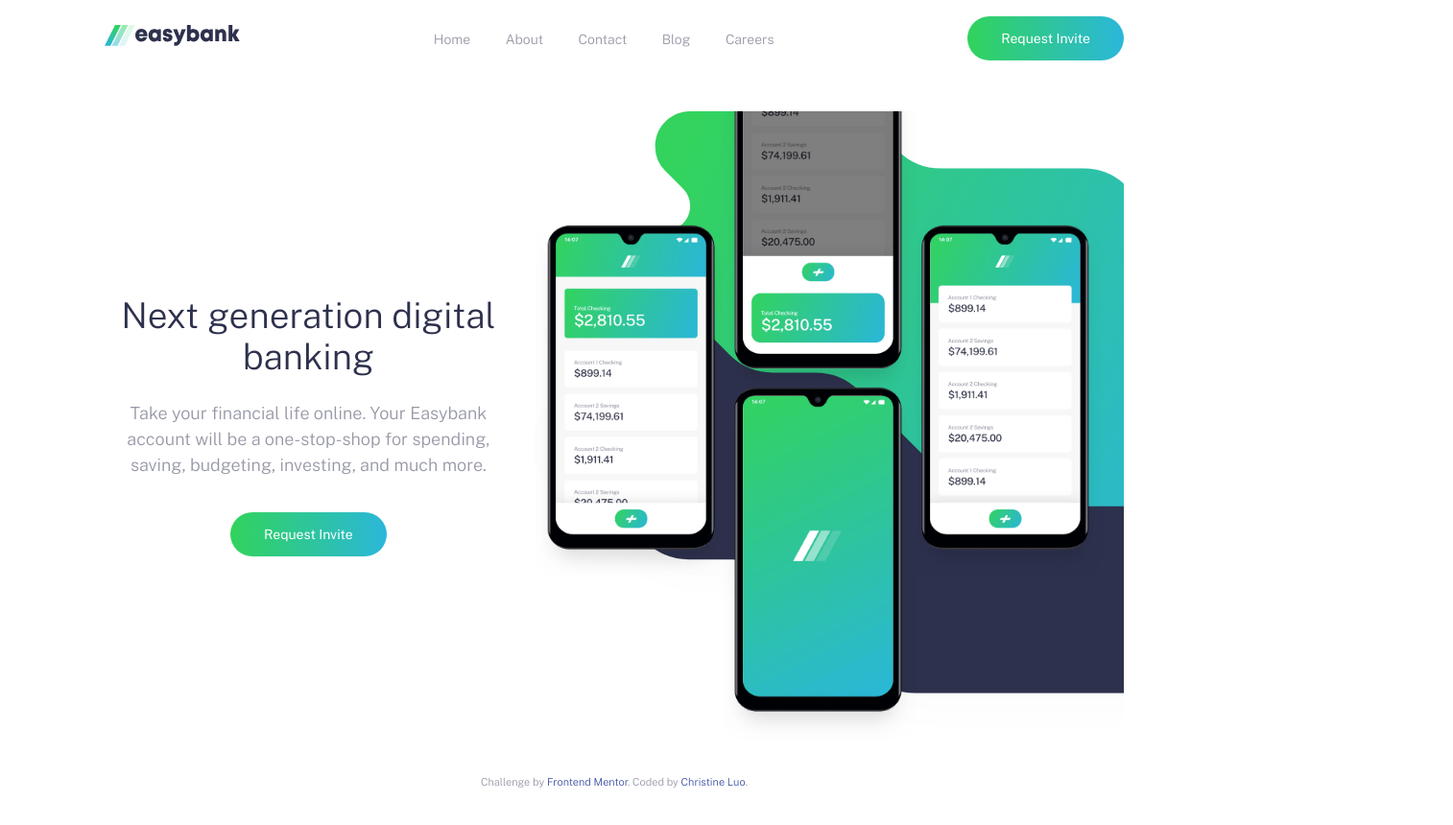
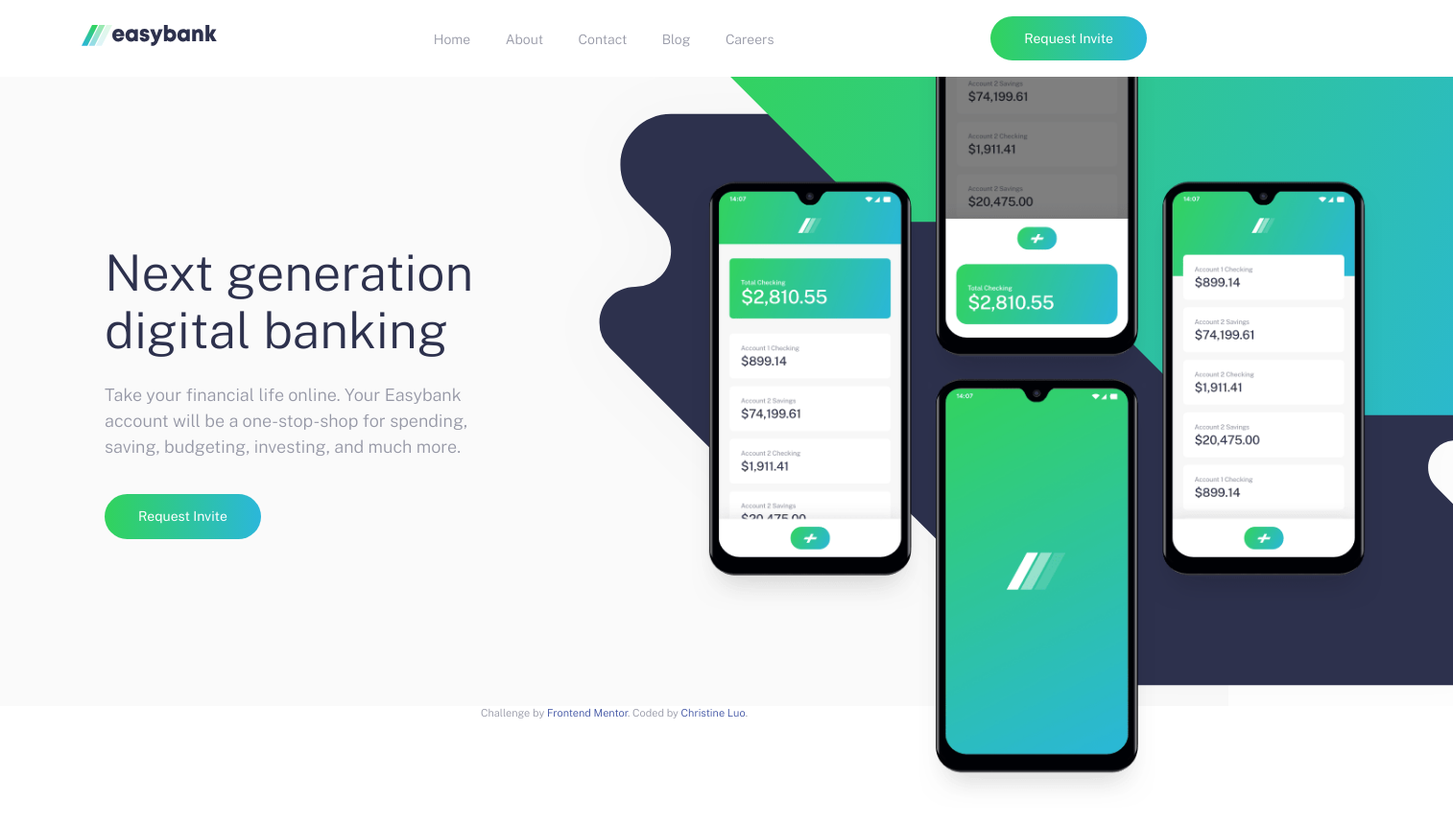
Before and after one commit to christinealuo/easybank-landing-page-challenge, a plain HTML site: page index.html in a window 1280 px wide. Shown: the whole page at 96% size, 1514 px wide, since content can reach past the window. Before the commit the page ends 822 px from the top, so only its background shows below. Drawn offline with nearby package versions, Linux system fonts and the light colour scheme.

Commit message:
Completed hero section

```diff
--- a/app/scss/_globals.scss
+++ b/app/scss/_globals.scss
@@ -18,6 +18,10 @@
   font-weight: 300;
   color: $grayishBlue;
   line-height: 1.3;
+
+  @include breakpoint-up(large) {
+    font-size: $font-med;
+  }
 
   &.no-scroll {
     overflow: hidden;
@@ -40,10 +44,39 @@
 .container {
   max-width: 69.375rem;
   margin: 0 auto;
-  padding-top: 2.25rem;
-  padding-right: 1.5rem;
-  padding-bottom: 2.25rem;
-  padding-left: 1.5rem;
+
+  &-pall {
+    padding-top: 2.25rem;
+    padding-bottom: 2.25rem;
+    padding-right: 1.5rem;
+    padding-left: 1.5rem;
+  }
+
+  &--py {
+    padding-top: 2.25rem;
+    padding-bottom: 2.25rem;
+  }
+
+  &--px {
+    padding-right: 1.5rem;
+    padding-left: 1.5rem;
+  }
+
+  &--pt {
+    padding-top: 2.25rem;
+  }
+
+  &--pr {
+    padding-right: 1.5rem;
+  }
+
+  &--pb {
+    padding-bottom: 2.25rem;
+  }
+
+  &--pl {
+    padding-left: 1.5rem;
+  }
 }
 
 // Flexbox
--- a/app/scss/_hero.scss
+++ b/app/scss/_hero.scss
@@ -1,7 +1,11 @@
 .hero {
-  @include breakpoint-up(large) {
-    display: flex;
-    align-items: center;
+  background-color: $veryLightGray;
+
+  .container {
+    @include breakpoint-up(large) {
+      display: flex;
+      align-items: center;
+    }
   }
 
   &__image {
@@ -14,6 +18,11 @@
     background-position: center center;
     min-height: 17.5rem;
 
+    @include breakpoint-up(medium) {
+      min-height: 25rem;
+      background-position: center 60%;
+    }
+
     @include breakpoint-up(large) {
       flex: 3;
       order: 2;
@@ -22,12 +31,34 @@
       // Image doesn't have content, so looks to text for height
       // So need to set height on image
       height: 41rem;
-      background-image: url("/images/bg-intro-desktop.svg");
-      background-position: left center;
+      background-image: none;
+      //   background-image: url("/images/bg-intro-desktop.svg");
+      //   background-position: left center;
     }
 
     // First child
+    // If you don't specify z-index, places later elements on top of before elements
     &::before {
+      // Pseudo-elements always needs content
+      content: "";
+      position: absolute;
+      // Match width & height of the parent
+      height: 100%;
+      background-image: url("/images/bg-intro-desktop.svg");
+      background-size: 93%;
+      background-repeat: no-repeat;
+      // Adjusting position of background image within the container div, won't show overlap
+      background-position: center bottom;
+
+      @include breakpoint-up(large) {
+        width: 150%;
+        background-size: 122%;
+        background-position: 0% 83%;
+      }
+    }
+
+    // Last child
+    &::after {
       // Pseudo-elements always needs content
       content: "";
       position: absolute;
@@ -38,15 +69,29 @@
       background-size: 93%;
       background-repeat: no-repeat;
       background-position: center bottom;
+
+      @include breakpoint-up(medium) {
+        background-size: 52%;
+      }
+
+      @include breakpoint-up(large) {
+        width: 120%;
+        height: 122%;
+        background-size: 94%;
+        background-position: center 150%;
+        left: 22%;
+      }
     }
   }
 
   &__text {
+    // Mobile style is default
     text-align: center;
 
     @include breakpoint-up(large) {
       flex: 2;
       order: 1;
+      text-align: left;
     }
 
     h1 {
@@ -56,6 +101,10 @@
       color: $darkBlue;
       // Add space to the bottom if you want space between elements instead of both top and bottom
       margin-bottom: 1.5rem;
+
+      @include breakpoint-up(large) {
+        font-size: $font-xlg;
+      }
     }
 
     p {
--- a/app/scss/_variables.scss
+++ b/app/scss/_variables.scss
@@ -8,5 +8,7 @@
 $white: hsl(0, 0%, 100%);
 
 // Font Sizes
+$font-sm: 0.875rem; // 14px
 $font-med: 1.125rem; // 18px
-$font-sm: 0.875rem; // 14px
+$font-lg: 1.25rem;
+$font-xlg: 3.25rem;
--- a/index.html
+++ b/index.html
@@ -33,7 +33,7 @@
   <body>
     <header class="header">
       <div class="overlay has-fade"></div>
-      <nav class="container flex flex-jc-sb flex-ai-c">
+      <nav class="container container--pall flex flex-jc-sb flex-ai-c">
         <a href="/" class="header__logo">
           <img src="./images/logo.svg" alt="Easybank" />
         </a>
@@ -66,9 +66,10 @@
       </div>
     </header>
 
-    <section class="hero container">
+    <section class="hero">
+      <div class="container">
         <div class="hero__image"></div>
-      <div class="hero__text">
+        <div class="hero__text container-pall">
           <h1>Next generation digital banking</h1>
           <p>
             Take your financial life online. Your Easybank account will be a
@@ -76,6 +77,7 @@
             more.
           </p>
           <a href="#" class="button hero__cta">Request Invite</a>
+        </div>
       </div>
     </section>
 
```
Also changed, not shown: app/scss/style.css, 1 other file. Lines whose indentation alone changed are shown as unchanged.
